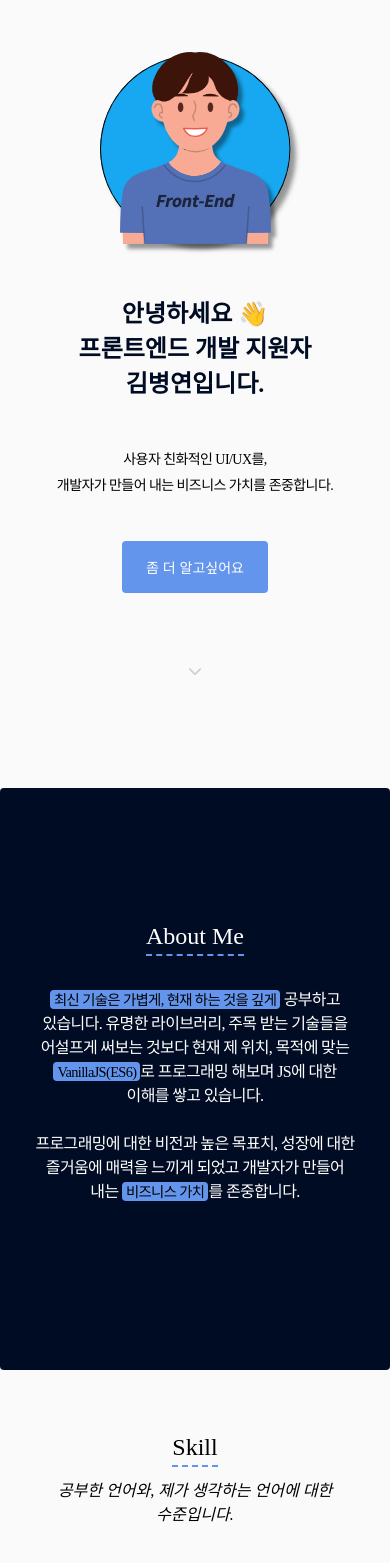
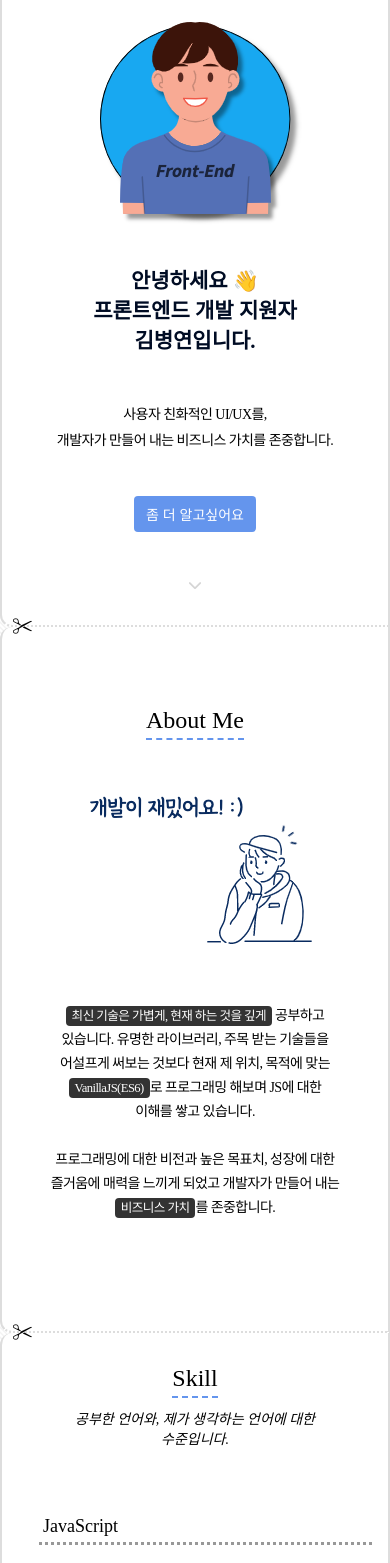
Before and after one commit to ByungyeonKim/FrontEnd-portfolio, a plain HTML site: page index.html in a window 390 px wide. Shown: the part 57-1620 px from the top of the page. Drawn offline with Linux system fonts and the light colour scheme; some packages are replaced by stand-ins of ours; a script that the page names is missing.

Commit message:
Fix: UI, Page design

```diff
--- a/style.css
+++ b/style.css
@@ -18,7 +18,7 @@ h2, h3, h4, h5, h6, em, strong, address {
 
 body {
   font: 'Apple SD Gothic Neo', 'Open Sans', sans-serif, '돋움', Dotum;
-  background-color: #fafafa;
+  background: url(./image/pattern.png);
 }
 
 a {
@@ -35,7 +35,8 @@ header {
 
   transition: transform 400ms ease-in-out 0s,
     background-color 400ms ease-in-out 0s;
-  background-color: transparent;
+  background-color: #fff;
+  border-bottom: 2px solid rgba(188, 188, 188, 0.5);
   z-index: 999;
 }
 
@@ -79,11 +80,42 @@ header {
 
 /* 섹션 공통 속성 */
 section {
+  position: relative;
   display: flex;
   flex-direction: column;
   align-items: center;
   justify-content: center;
-  margin-bottom: 64px;
+  background-color: #fff;
+  min-height: 640px;
+
+  border-left: 2px solid rgba(188, 188, 188, 0.5);
+  border-right: 2px solid rgba(188, 188, 188, 0.5);
+  border-bottom: 2px dotted rgba(188, 188, 188, 0.5);
+  border-radius: 12px 0 0 12px;
+}
+
+section:not(:first-child) {
+  padding: 64px 0;
+}
+
+section:nth-last-of-type(1) {
+  border-bottom: 2px solid rgba(188, 188, 188, 0.5);
+  border-radius: 12px 0 8px 12px;
+}
+
+section:not(:nth-last-of-type(1))::after {
+  position: absolute;
+  content: '✂︎';
+  bottom: -15px;
+  left: 10px;
+  z-index: 1;
+  font-size: 2.1rem;
+}
+
+section,
+footer {
+  max-width: 940px;
+  margin: auto;
 }
 
 .title {
@@ -104,10 +136,11 @@ section {
 
 mark {
   font-size: 90%;
+  color: #fff;
 
-  background-color: cornflowerblue;
+  background-color: #333;
   border-radius: 4px;
-  padding: 1.5px 4px;
+  padding: 3px 6px;
 }
 
 .grid-wrap {
@@ -153,7 +186,7 @@ footer {
 
 /* 인트로 */
 .intro-section {
-  margin-top: 80px;
+  padding-top: 80px;
   text-align: center;
 }
 
@@ -207,19 +240,11 @@ footer {
   }
 }
 
-/* 자기소개 */
-.about-section {
-  height: 550px;
-  color: #fff;
-
-  background-color: #000c24;
-  border-radius: 4px;
-}
-
-.grow-icon {
-  width: 150px;
-  height: 150px;
+.about-me {
+  width: 250px;
+  height: 200px;
   margin-top: 32px;
+  background: url(./image/about.png);
 }
 
 .about-content {
@@ -231,11 +256,6 @@ footer {
   padding: 32px;
 }
 
-/* 기술 */
-.skill-section {
-  min-height: 690px;
-}
-
 /* 자기소개 자세히 */
 .personal {
   max-width: 565px;
@@ -244,19 +264,13 @@ footer {
   margin: 12px 0;
 }
 
-/* 프로젝트 */
-.project-section {
-  min-height: 650px;
-}
-
 /* 푸터 */
 footer {
   position: relative;
-  max-width: 640px;
   text-align: center;
+  font-size: 2.1rem;
   font-weight: 300;
   padding: 84px 0;
-  margin: auto;
   color: #212121;
 }
 
@@ -264,7 +278,7 @@ footer {
 .nav-menu {
   position: fixed;
   top: 12%;
-  right: 5%;
+  right: 0;
   width: 320px;
   height: 100%;
 
@@ -378,7 +392,10 @@ footer {
 @media (max-width: 768px) {
   section {
     font-size: 1.4rem;
-    padding: 0 32px;
+  }
+
+  section:not(:first-child) {
+    padding: 32px 16px;
   }
 
   .title {
@@ -412,16 +429,25 @@ footer {
   .grid-right ol,
   .about-content,
   .title-sub {
+    font-size: 1.4rem;
     word-break: keep-all;
   }
 
   /* 헤더 */
+  .header-container {
+    height: 50px;
+  }
+
   .goals,
   .icons {
     font-size: 1.2rem;
   }
 
   /* 인트로 */
+  .intro-section {
+    padding-top: 42px;
+  }
+
   .avatar {
     width: 250px;
     height: 250px;
@@ -429,7 +455,7 @@ footer {
   }
 
   .intro {
-    font-size: 2.4rem;
+    font-size: 2.1rem;
     margin-top: 21px;
   }
 
@@ -439,26 +465,28 @@ footer {
 
   .scroll-into-about {
     font-size: 1.4rem;
+    padding: 8px 12px;
     margin-top: 42px;
   }
 
-  /* 자기소개 */
-  .about-section {
-    padding: 16px 0;
-  }
-
-  .about-content {
-    max-width: 425px;
+  .arrow-down {
+    margin: 25px 0 45px;
   }
 
   /* 자기소개 자세히 */
-  .personal-section {
-    max-width: 450px;
-    margin: auto;
+  .personal {
+    font-size: 1.4rem;
+    padding: 16px;
   }
 
   /* 맨 위로가기 버튼 */
   .arrow-up {
-    right: 30px;
+    top: 130px;
+    right: 40px;
+  }
+
+  /* 푸터 */
+  footer {
+    font-size: 1.8rem;
   }
 }
```
